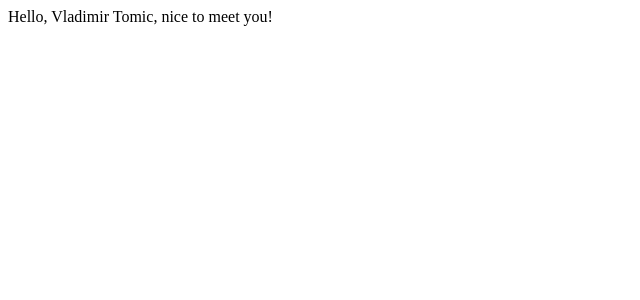
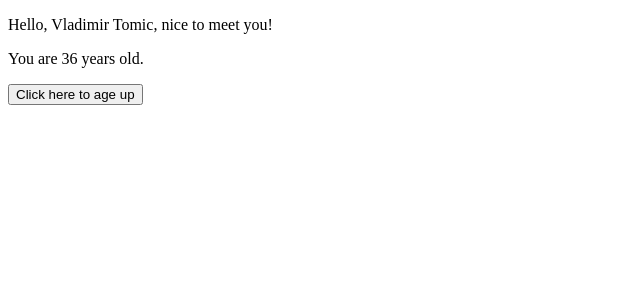
Before and after one commit to vtomic85/hzs-frontend, a React (Create React App) app: page / in a window 1280 px wide. Shown: the top 300 px of the page, without its empty margins (0-640 px from the left). Built offline with nearby package versions, Linux system fonts and the light colour scheme.

Commit message:
Introduce useState and pass a function to a component

```diff
--- a/src/App.js
+++ b/src/App.js
@@ -1,9 +1,16 @@
+import { useState } from "react";
 import Greeting from "./components/Greeting";
 
 function App() {
+  const [age, setAge] = useState(36);
+
+  const incrementAge = () => {
+    setAge(age + 1);
+  }
+
   return (
     <div>
-      <Greeting firstName="Vladimir" lastName="Tomic" />
+      <Greeting firstName="Vladimir" lastName="Tomic" age={age} onAgeIncremented={incrementAge} />
     </div>
   );
 }
--- a/src/components/Greeting.js
+++ b/src/components/Greeting.js
@@ -1,7 +1,9 @@
 const Greeting = (props) => {
     return (
         <div>
-            Hello, {props.firstName} {props.lastName}, nice to meet you!
+            <p>Hello, {props.firstName} {props.lastName}, nice to meet you!</p>
+            <p>You are {props.age} years old.</p>
+            <button onClick={props.onAgeIncremented}>Click here to age up</button>
         </div>
     );
 }
```
